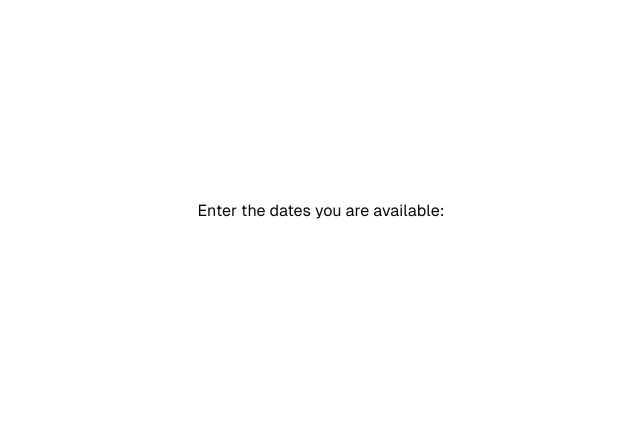
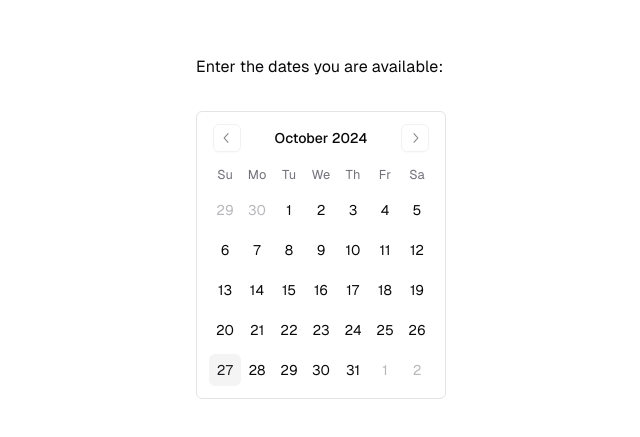
Before and after one commit to rienmack/scheduler, a Next.js app: page /date in a window 1280 px wide. Shown: the part 173-610 px from the top of the page, without its empty margins (319-959 px from the left). Built offline with nearby package versions, Linux system fonts and the light colour scheme.

Commit message:
Calendar sort of working

```diff
--- a/app/date/page.tsx
+++ b/app/date/page.tsx
@@ -1,9 +1,29 @@
+'use client'
+
+import { Calendar } from "@/components/ui/calendar"
+import { useState } from "react";
+
+
 export default function Page() {
+  const [dates, setDates] = useState<Date[]>([]);
+
   return (
     <div className="grid grid-rows-[20px_1fr_20px] items-center justify-items-center min-h-screen p-8 pb-20 gap-16 sm:p-20 font-[family-name:var(--font-geist-sans)]">
       <main className="flex flex-col gap-8 row-start-2 items-center sm:items-start">
         Enter the dates you are available:
         <div className="flex gap-4 items-center flex-col sm:flex-row">
+          <Calendar
+            mode="multiple"
+            selected={dates}
+            onSelect={(selectedDates) => {
+              if (Array.isArray(selectedDates)) {
+                setDates(selectedDates);
+              } else {
+                setDates([]);
+              }
+            }}
+            className="rounded-md border"
+          />
         </div>
       </main >
     </div >
```
